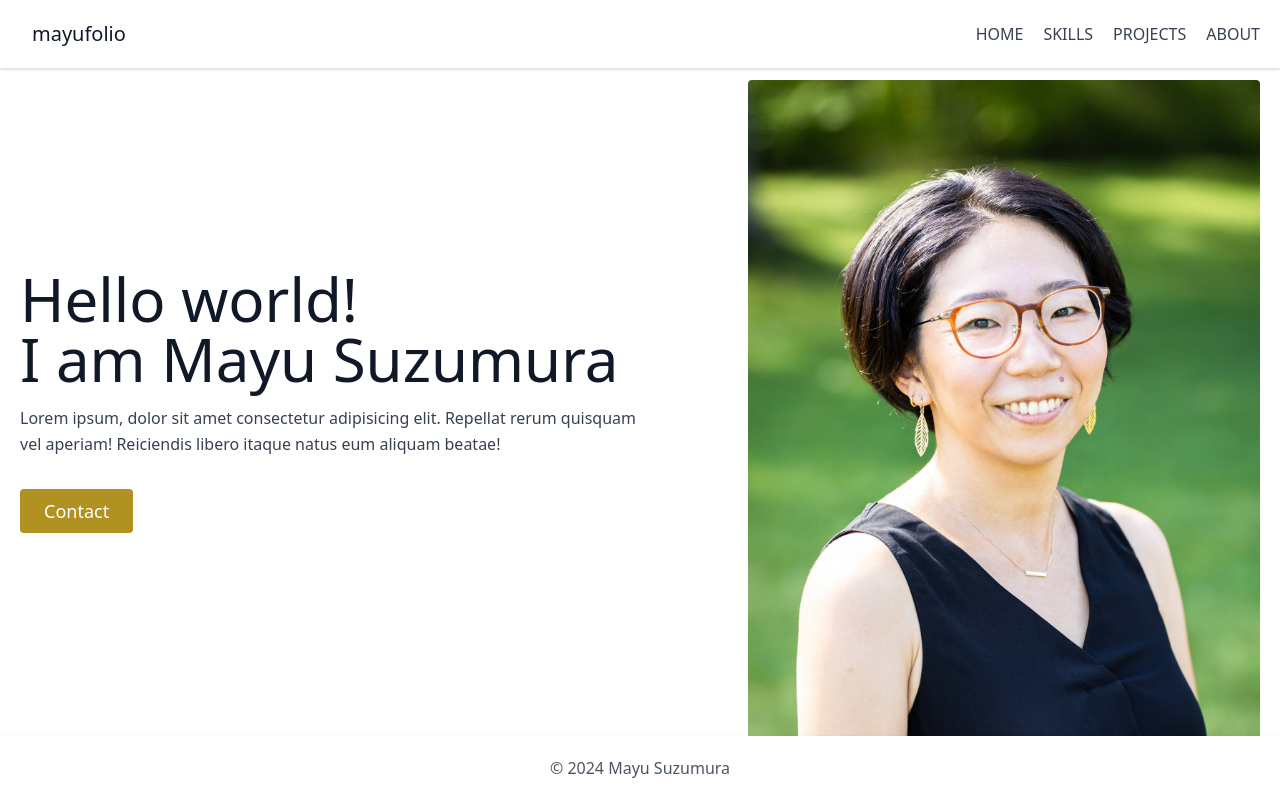
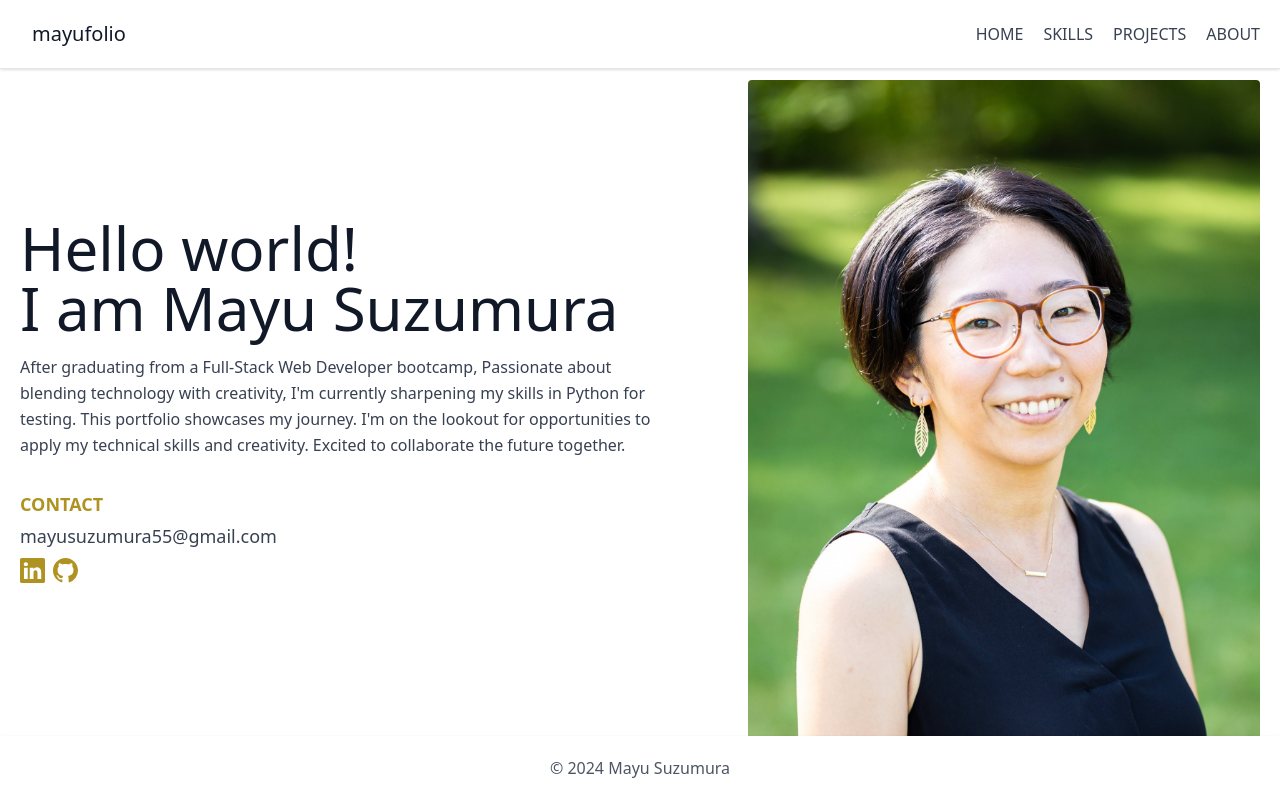
Before and after one commit to mayupaca/mayufolio2, a React (Vite) app: page / in a window 1280 px wide. Shown: the top 800 px of the page. Built offline with nearby package versions, Linux system fonts and the light colour scheme.

Commit message:
add contact info

```diff
--- a/src/components/Home.jsx
+++ b/src/components/Home.jsx
@@ -13,14 +13,52 @@
             {/* Web Developer */}
           </h1>
           <p className="mb-8 leading-relaxed">
-            Lorem ipsum, dolor sit amet consectetur adipisicing elit. Repellat
-            rerum quisquam vel aperiam! Reiciendis libero itaque natus eum
-            aliquam beatae!
+            After graduating from a Full-Stack Web Developer bootcamp,
+            Passionate about blending technology with creativity, I'm currently
+            sharpening my skills in Python for testing. This portfolio showcases
+            my journey. I'm on the lookout for opportunities to apply my
+            technical skills and creativity. Excited to collaborate the future
+            together.
           </p>
-          <button className="text-white bg-[#AF9221] py-2 px-6 border-0 rounded text-lg hover:opacity-70 duration-300">
-            Contact
-          </button>
+          <div className="text-custom-gold w-24 text-lg font-bold">CONTACT</div>
+          <div className="mt-1">
+            <p className="text-lg">mayusuzumura55@gmail.com</p>
+            <div className="flex text-custom-gold mt-2">
+              <a
+                href="https://www.linkedin.com/in/mayu-suzumura"
+                className="pr-2 hover:opacity-50 duration-300"
+              >
+                <svg
+                  className="pl-2"
+                  xmlns="http://www.w3.org/2000/svg"
+                  width="25"
+                  height="25"
+                  fill="currentColor"
+                  class="bi bi-linkedin"
+                  viewBox="0 0 16 16"
+                >
+                  <path d="M0 1.146C0 .513.526 0 1.175 0h13.65C15.474 0 16 .513 16 1.146v13.708c0 .633-.526 1.146-1.175 1.146H1.175C.526 16 0 15.487 0 14.854zm4.943 12.248V6.169H2.542v7.225zm-1.2-8.212c.837 0 1.358-.554 1.358-1.248-.015-.709-.52-1.248-1.342-1.248S2.4 3.226 2.4 3.934c0 .694.521 1.248 1.327 1.248zm4.908 8.212V9.359c0-.216.016-.432.08-.586.173-.431.568-.878 1.232-.878.869 0 1.216.662 1.216 1.634v3.865h2.401V9.25c0-2.22-1.184-3.252-2.764-3.252-1.274 0-1.845.7-2.165 1.193v.025h-.016l.016-.025V6.169h-2.4c.03.678 0 7.225 0 7.225z" />
+                </svg>
+              </a>
+              <a
+                href="https://github.com/mayupaca"
+                className="hover:opacity-50 duration-300"
+              >
+                <svg
+                  xmlns="http://www.w3.org/2000/svg"
+                  width="25"
+                  height="25"
+                  fill="currentColor"
+                  class="bi bi-github"
+                  viewBox="0 0 16 16"
+                >
+                  <path d="M8 0C3.58 0 0 3.58 0 8c0 3.54 2.29 6.53 5.47 7.59.4.07.55-.17.55-.38 0-.19-.01-.82-.01-1.49-2.01.37-2.53-.49-2.69-.94-.09-.23-.48-.94-.82-1.13-.28-.15-.68-.52-.01-.53.63-.01 1.08.58 1.23.82.72 1.21 1.87.87 2.33.66.07-.52.28-.87.51-1.07-1.78-.2-3.64-.89-3.64-3.95 0-.87.31-1.59.82-2.15-.08-.2-.36-1.02.08-2.12 0 0 .67-.21 2.2.82.64-.18 1.32-.27 2-.27s1.36.09 2 .27c1.53-1.04 2.2-.82 2.2-.82.44 1.1.16 1.92.08 2.12.51.56.82 1.27.82 2.15 0 3.07-1.87 3.75-3.65 3.95.29.25.54.73.54 1.48 0 1.07-.01 1.93-.01 2.2 0 .21.15.46.55.38A8.01 8.01 0 0 0 16 8c0-4.42-3.58-8-8-8" />
+                </svg>
+              </a>
+            </div>
+          </div>
         </div>
+
         <div className="md:w-1/2 lg:max-w-lg w-5/6">
           <img src="./img/02.JPG" alt="" className="rounded" />
         </div>
```
